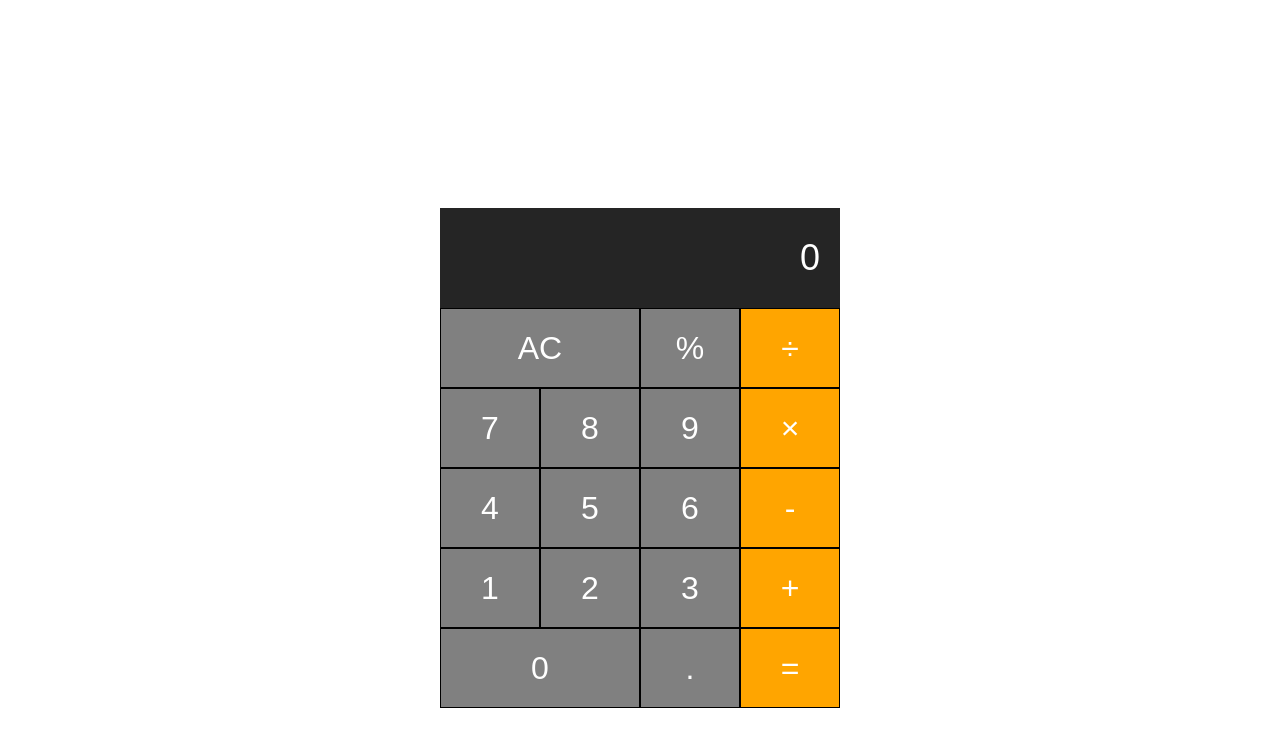
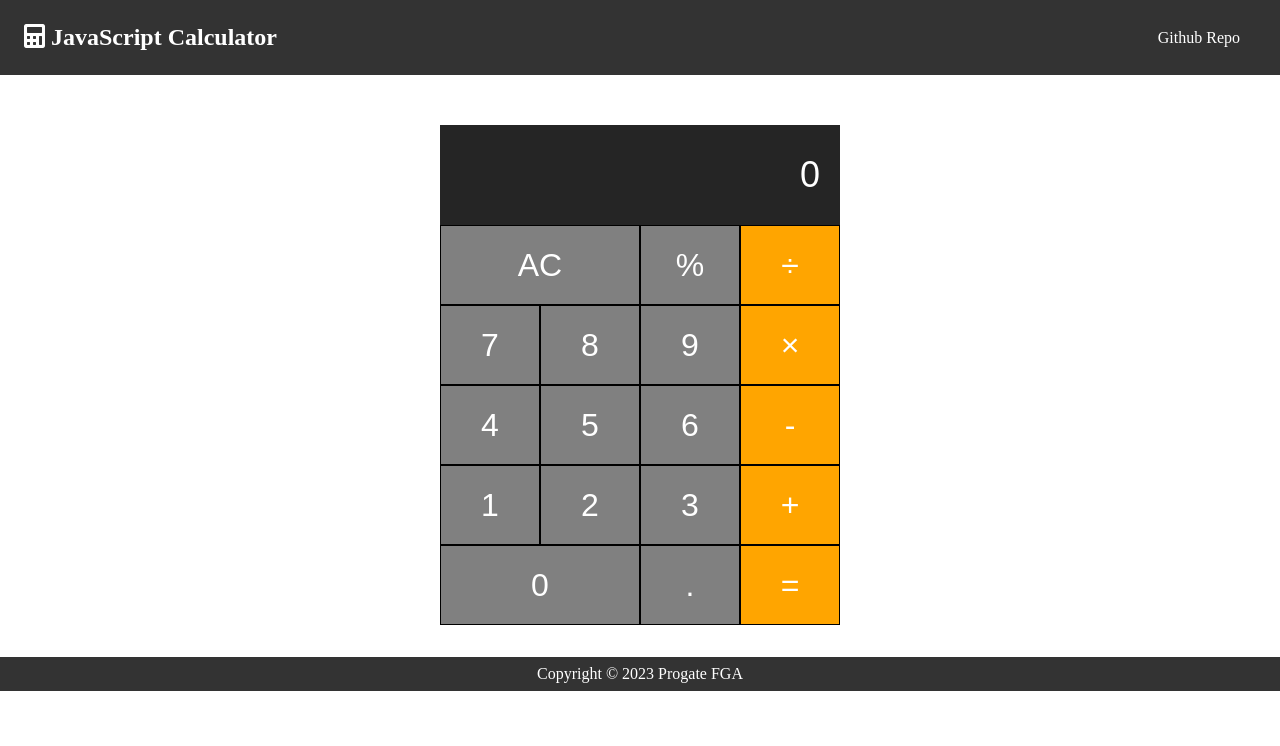
Before and after one commit to yuliussetyawan/Calculator-Progate-FGA, a plain HTML site: page index.html in a window 1280 px wide. Drawn offline with Linux system fonts and the light colour scheme.

Commit message:
Adding header and footer

```diff
--- a/index.html
+++ b/index.html
@@ -1,13 +1,32 @@
 <!DOCTYPE html>
 <html lang="en">
+
 <head>
   <meta charset="UTF-8">
   <meta http-equiv="X-UA-Compatible" content="IE=edge">
   <meta name="viewport" content="width=device-width, initial-scale=1.0">
+  <!-- Font Awesome -->
+  <link rel="stylesheet" href="https://use.fontawesome.com/releases/v5.6.3/css/all.css"
+    integrity="sha384-UHRtZLI+pbxtHCWp1t77Bi1L4ZtiqrqD80Kn4Z8NTSRyMA2Fd33n5dQ8lWUE00s/" crossorigin="anonymous">
   <link rel="stylesheet" href="stylesheet.css">
+
   <title>Calculator</title>
 </head>
+
 <body>
+
+  <!-- Navbar -->
+  <nav id="navbar">
+    <h1 class="logo">
+      <span class="text-primary">
+        <i class="fas fa-calculator"></i> JavaScript </span> Calculator
+    </h1>
+    <ul>
+      <li><a href="https://github.com/yuliussetyawan/Calculator-Progate-FGA" target="_blank">Github Repo</a></li>
+    </ul>
+  </nav>
+
+  <!-- Calculator -->
   <div class="calculator">
     <input type="text" class="calculator-screen" value="0" disabled>
     <div class="calculator-keys">
@@ -42,6 +61,15 @@
     </div>
   </div>
 
+   <!-- Footer -->
+   <footer id="main-footer" class="bg-dark py-1 text-center">
+    <div class="container">
+      <p>Copyright &copy; 2023 Progate FGA</p>
+    </div>
+
+  </footer>
+
   <script src="script.js"></script>
 </body>
+
 </html>
--- a/stylesheet.css
+++ b/stylesheet.css
@@ -1,7 +1,46 @@
+* {
+  box-sizing: border-box;
+  padding: 0;
+  margin: 0;
+}
+
+html {
+  scroll-behavior: smooth;
+}
+
+#navbar {
+  padding: 1.5rem;
+  display: flex;
+  justify-content: space-between;
+  background-color: #333;
+  color: #fff;
+  position: sticky;
+  top: 0;
+  z-index: 1;
+}
+
+#navbar ul {
+  display: flex;
+  align-items: center;
+  list-style: none;
+}
+
+#navbar ul li a {
+  padding: 0.75rem;
+  color: #fff;
+  margin: 0 0.25rem;
+  text-decoration: none;
+}
+
+#navbar ul li a:hover {
+  background: #93cb52;
+  border-radius: 5px;
+}
+
 .calculator{
   text-align: center;
   margin: 0 auto;
-  padding-top: 200px;
+  padding-top: 50px;
   width: 400px;
 }
 
@@ -51,3 +90,29 @@ button:hover{
 .operator:hover, .equal-sign:hover{
   background-color: darkorange;
 }
+
+#main-footer {
+  width: 100%;
+  margin-top: 2rem;
+  padding: 0.5rem 0;
+  text-align: center;
+  background: #333;
+  color: #fff;
+}
+
+
+@media (max-width: 600px) {
+  #navbar {
+    flex-direction: column;
+    align-items: center;
+  }
+
+  #navbar .logo {
+    margin-bottom: 0.5rem;
+    text-align: center;
+  }
+
+  #navbar ul {
+    padding: 0.5rem;
+  }
+}
```
